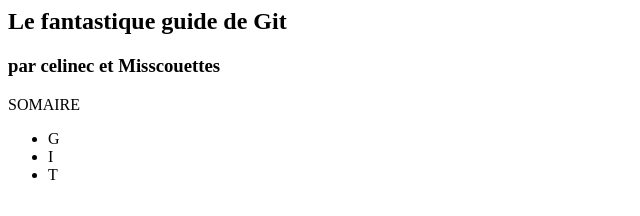
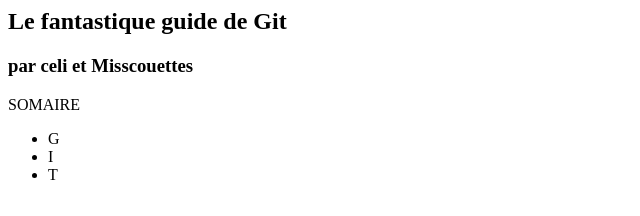
Before and after one commit to celinec/TD4, a plain HTML site: page index.html in a window 1280 px wide. Shown: the full height of the page, 0-640 px from the left. Drawn offline with Linux system fonts and the light colour scheme.

Commit message:
Je vais gagner

```diff
--- a/index.html
+++ b/index.html
@@ -10,7 +10,7 @@
 
 	<body>
 		<h2> Le fantastique guide de Git </h2>
-		<h3> par celinec et Misscouettes </h3>
+		<h3> par celi et Misscouettes </h3>
 
 		<p> SOMAIRE <p>
 		<ul>
```
